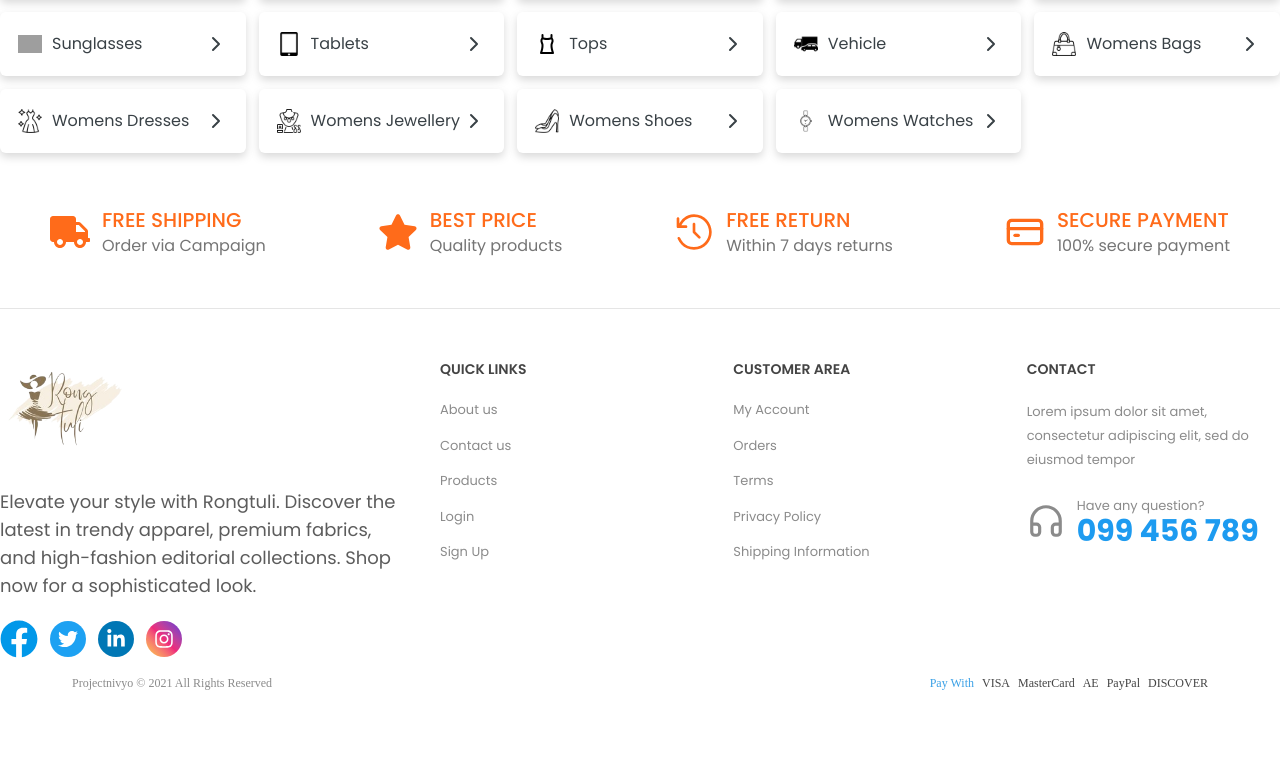
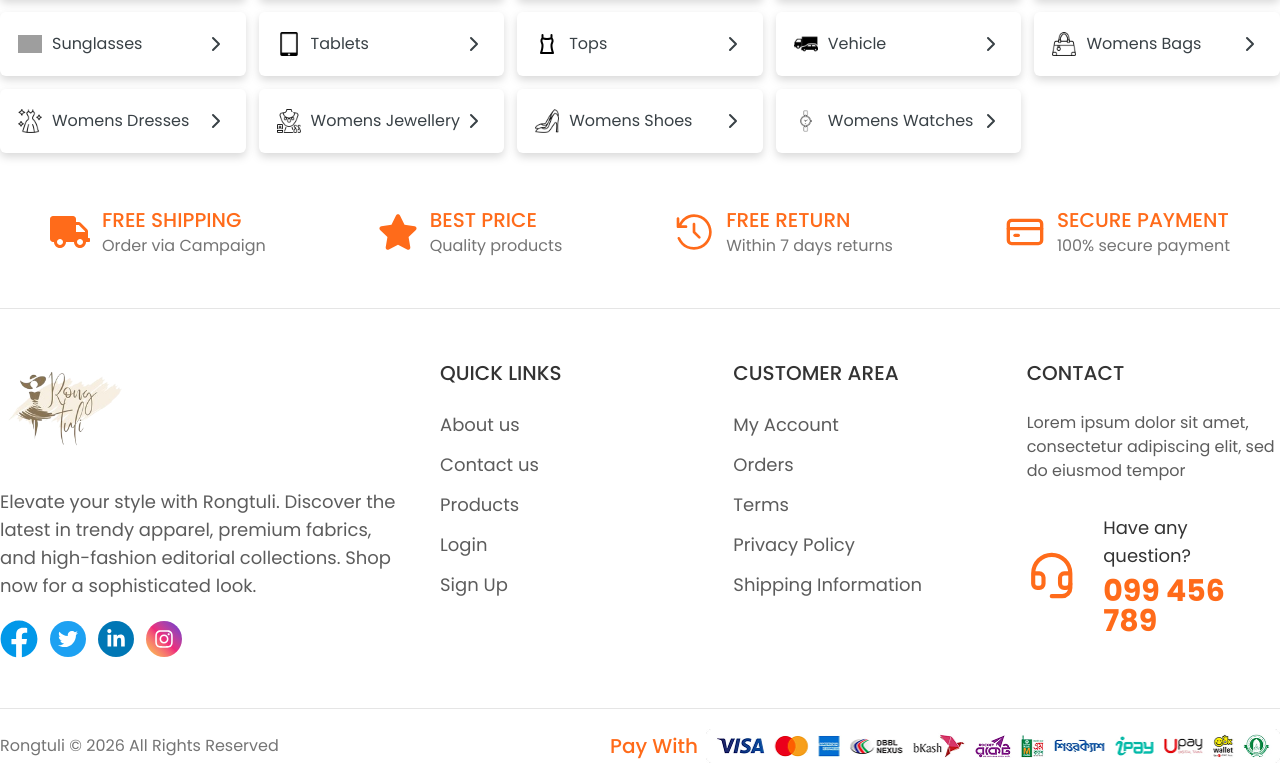
Before and after one commit to minhazulabidin/Rongtuli, a Next.js app in the folder client/: page / in a window 1280 px wide. Shown: the part 1120-1883 px from the top of the page. Before the commit the page ends 1828 px from the top, so only its background shows below. Built offline with nearby package versions, Linux system fonts and the light colour scheme; grey boxes are pictures that could not be loaded.

Commit message:
footer done

```diff
--- a/client/src/components/layout/Footer/Footer.jsx
+++ b/client/src/components/layout/Footer/Footer.jsx
@@ -1,13 +1,13 @@
 import logo from "@/assate/image/logo.png";
 import Container from '@/components/commonCompo/Container';
 import { Separator } from '@/components/ui/separator';
-import { CreditCard, Headphones } from 'lucide-react';
+import { CreditCard, Headset } from 'lucide-react';
 import Image from "next/image";
 import Link from "next/link";
 import { FaFacebook, FaLinkedinIn, FaStar, FaTruck, FaTwitter } from 'react-icons/fa';
 import { FaInstagram } from "react-icons/fa6";
 import { RxCounterClockwiseClock } from 'react-icons/rx';
-
+import paymentImg from "@/assate/image/paymentImg.png";
 
 
 const footerDetails = [
@@ -66,7 +66,6 @@ const Footer = () => {
 
             <Container className="">
                 <div className="grid grid-cols-9 gap-10 font-poppins">
-                    {/* Logo & About */}
                     <div className="col-span-3">
                         <Image src={logo} width={100} height={100} alt="logo" className="w-24 md:w-32 object-contain" />
 
@@ -76,90 +75,86 @@ const Footer = () => {
 
                         <div className="mt-5 flex items-center gap-3">
                             <Link href="#">
-                                <FaFacebook size={38} className="text-[#0198E9]"/>
+                                <FaFacebook size={38} className="text-[#0198E9]" />
                             </Link>
                             <Link href="#" className="rounded-full p-2 bg-[#1DA1F2]">
-                                <FaTwitter size={20} className="text-white"/>
+                                <FaTwitter size={20} className="text-white" />
                             </Link>
                             <Link href="#" className="rounded-full p-2 bg-[#0077B5]">
-                                <FaLinkedinIn size={20} className="text-white "/>
+                                <FaLinkedinIn size={20} className="text-white " />
                             </Link>
                             <Link href="#" className="rounded-full p-2 bg-linear-to-tr from-[#f9ce34] via-[#ee2a7b] to-[#6228d7]">
-                                <FaInstagram size={20} className="text-white "/>
+                                <FaInstagram size={20} className="text-white " />
                             </Link>
                         </div>
                     </div>
 
-                    {/* Quick Links */}
                     <div className="col-span-2">
-                        <h3 className="mb-5 text-[14px] font-semibold uppercase text-[#444]">
+                        <h4 className="mb-6 text-xl font-medium uppercase text-[#333333]">
                             QUICK LINKS
-                        </h3>
+                        </h4>
 
-                        <ul className="space-y-4 text-[13px] text-[#8b8b8b]">
-                            <li className="cursor-pointer hover:text-[#3aa0e6]">
+                        <ul className="space-y-3 md:text-lg text-base text-[#333333]/80">
+                            <li className="cursor-pointer hover:text-orangec">
                                 About us
                             </li>
-                            <li className="cursor-pointer hover:text-[#3aa0e6]">
+                            <li className="cursor-pointer hover:text-orangec">
                                 Contact us
                             </li>
-                            <li className="cursor-pointer hover:text-[#3aa0e6]">
+                            <li className="cursor-pointer hover:text-orangec">
                                 Products
                             </li>
-                            <li className="cursor-pointer hover:text-[#3aa0e6]">
+                            <li className="cursor-pointer hover:text-orangec">
                                 Login
                             </li>
-                            <li className="cursor-pointer hover:text-[#3aa0e6]">
+                            <li className="cursor-pointer hover:text-orangec">
                                 Sign Up
                             </li>
                         </ul>
                     </div>
 
-                    {/* Customer Area */}
                     <div className="col-span-2">
-                        <h3 className="mb-5 text-[14px] font-semibold uppercase text-[#444]">
+                        <h3 className="mb-6 text-xl font-medium uppercase text-[#333333]">
                             CUSTOMER AREA
                         </h3>
 
-                        <ul className="space-y-4 text-[13px] text-[#8b8b8b]">
-                            <li className="cursor-pointer hover:text-[#3aa0e6]">
+                        <ul className="space-y-3 md:text-lg text-base text-[#333333]/80">
+                            <li className="cursor-pointer hover:text-orangec">
                                 My Account
                             </li>
-                            <li className="cursor-pointer hover:text-[#3aa0e6]">
+                            <li className="cursor-pointer hover:text-orangec">
                                 Orders
                             </li>
-                            <li className="cursor-pointer hover:text-[#3aa0e6]">
+                            <li className="cursor-pointer hover:text-orangec">
                                 Terms
                             </li>
-                            <li className="cursor-pointer hover:text-[#3aa0e6]">
+                            <li className="cursor-pointer hover:text-orangec">
                                 Privacy Policy
                             </li>
-                            <li className="cursor-pointer hover:text-[#3aa0e6]">
+                            <li className="cursor-pointer hover:text-orangec">
                                 Shipping Information
                             </li>
                         </ul>
                     </div>
 
-                    {/* Contact */}
                     <div className="col-span-2">
-                        <h3 className="mb-5 text-[14px] font-semibold uppercase text-[#444]">
+                        <h3 className="mb-6 text-xl font-medium uppercase text-[#333333]">
                             CONTACT
                         </h3>
 
-                        <p className="max-w-[230px] text-[13px] leading-6 text-[#8b8b8b]">
+                        <p className="text-base leading-6 text-[#333333]/80">
                             Lorem ipsum dolor sit amet, consectetur adipiscing elit, sed do
                             eiusmod tempor
                         </p>
 
-                        <div className="mt-6 flex items-center gap-3">
-                            <Headphones className="text-[#8b8b8b]" size={38} />
-
+                        <div className="mt-7.75 flex items-center gap-6.75">
+                            <Headset className="text-orangec" size={51} />
                             <div>
-                                <p className="text-[13px] text-[#8b8b8b]">
+                                <p className="text-lg text-[#333333]">
                                     Have any question?
                                 </p>
 
-                                <h2 className="text-[30px] font-bold leading-none text-[#1d9bf0]">
+                                <h2 className="text-[30px] font-bold leading-none text-orangec mt-1.5">
                                     099 456 789
                                 </h2>
                             </div>
@@ -167,27 +162,18 @@ const Footer = () => {
                     </div>
                 </div>
             </Container>
+            <Separator className="mt-12.5 mb-5" />
 
-            {/* Bottom Footer */}
-            <div>
-                <div className="mx-auto flex max-w-[1200px] items-center justify-between px-8 py-4">
-                    <p className="text-[12px] text-[#8b8b8b]">
-                        Projectnivyo © 2021 All Rights Reserved
-                    </p>
+            <Container className="flex justify-between items-center">
+                <p className="text-base text-[#757575] font-poppins">
+                    Rongtuli © {new Date().getFullYear()} All Rights Reserved
+                </p>
 
-                    <div className="flex items-center gap-2 text-[12px] font-medium text-[#3aa0e6]">
-                        <span>Pay With</span>
-
-                        <div className="flex items-center gap-2 text-[#444]">
-                            <span>VISA</span>
-                            <span>MasterCard</span>
-                            <span>AE</span>
-                            <span>PayPal</span>
-                            <span>DISCOVER</span>
-                        </div>
-                    </div>
+                <div className="flex items-center gap-2 text-xl font-medium text-orangec font-poppins">
+                    <span>Pay With</span>
+                    <Image src={paymentImg} width={574} height={34} alt="payment methods"/>
                 </div>
-            </div>
+            </Container>
         </footer>
     );
 };
```
Also changed, not shown: client/src/assate/image/paymentImg.png (added).
